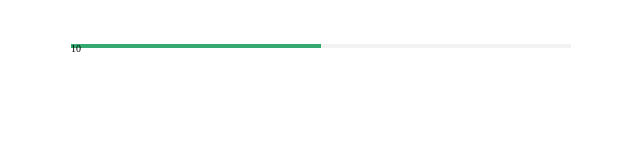
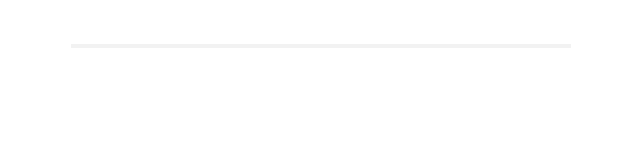
Before and after one commit to wit-kr/3rd_hackathon_B, a Next.js app: page /1 in a window 1280 px wide. Shown: the top 160 px of the page, without its empty margins (319-959 px from the left). Built offline with nearby package versions, Linux system fonts and the light colour scheme.

Commit message:
다음 버튼 클릭, progressbar 변경

```diff
--- a/src/components/layout/quizLayout/button/index.jsx
+++ b/src/components/layout/quizLayout/button/index.jsx
@@ -1,9 +1,12 @@
 import { Container, Title } from '@/components/layout/quizLayout/button/styles';
-
-const Button = () => (
-  <Container>
+import { useEffect } from 'react';
+const Button = ({clickbutton}) => {
+  return(
+    <Container onClick={clickbutton}>
     <Title>다음</Title>
   </Container>
-);
+  )
+}
+
 
 export default Button;
--- a/src/components/layout/quizLayout/index.jsx
+++ b/src/components/layout/quizLayout/index.jsx
@@ -4,16 +4,26 @@ import {
 } from '@/components/layout/quizLayout/styles';
 import Button from '@/components/layout/quizLayout/button';
 import ProgressBar from '@/components/layout/quizLayout/progressBar';
-
+import { useState } from 'react';
 // eslint-disable-next-line react/prop-types
-const QuizLayout = ({ children }) => (
+const QuizLayout = ({ children }) => {
+  const [quiznumber,setQuiznumber]=useState(0);
+  const clickbutton=()=>{
+    if(quiznumber<3){
+      setQuiznumber(quiznumber+1);
+    }
+    else{
+      setQuiznumber(0);
+    }
+  }
+  return(
   <Container>
-    <ProgressBar />
+    <ProgressBar quiznumber={quiznumber} />
     {children}
     <ButtonContainer>
-      <Button />
+      <Button clickbutton={clickbutton} />
     </ButtonContainer>
   </Container>
-);
+)};
 
 export default QuizLayout;
--- a/src/components/layout/quizLayout/progressBar/index.jsx
+++ b/src/components/layout/quizLayout/progressBar/index.jsx
@@ -2,12 +2,12 @@ import {
     ContainerStyle,BarStyle
   } from '@/components/layout/quizLayout/progressBar/styles';
 
-const ProgressBar = () => {
+const ProgressBar = ({quiznumber}) => {
+    const quiz_count=["0","33%","66%","100%"];
+    console.log(quiznumber);
     return (
         <ContainerStyle>
-            <BarStyle>
-                10
-            </BarStyle>
+            <BarStyle quiz_count={quiz_count[quiznumber]} />
         </ContainerStyle>
     )
 }
--- a/src/components/layout/quizLayout/progressBar/styles.jsx
+++ b/src/components/layout/quizLayout/progressBar/styles.jsx
@@ -4,14 +4,13 @@ export const ContainerStyle = styled.div`
     width: 100%;
     height:4px;
     margin-top:44px;
-    border-radius:10;
     background-color: #F2F2F2;
 `;
 
 export const BarStyle = styled.div`
-    width: 50%;
+    width: ${props=>props.quiz_count};
     height:4px;
     margin-top:44px;
-    border-radius: 50;
+    border-radius: 0 50px 50px 0;
     background-color: #34AA70;
 `;
```
